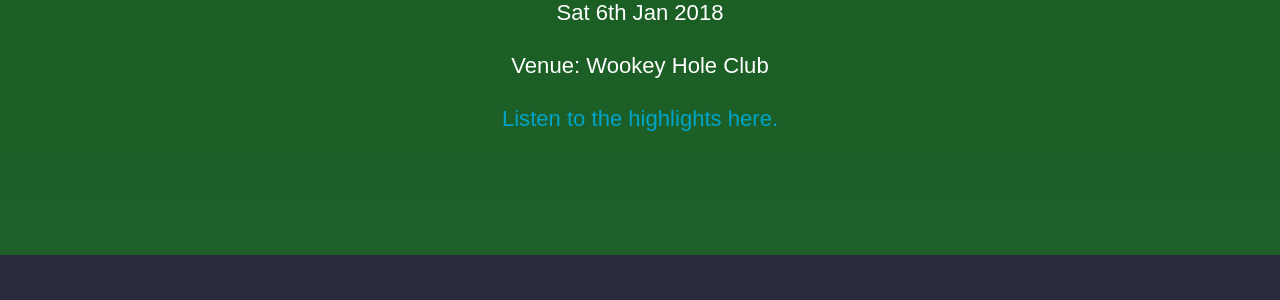
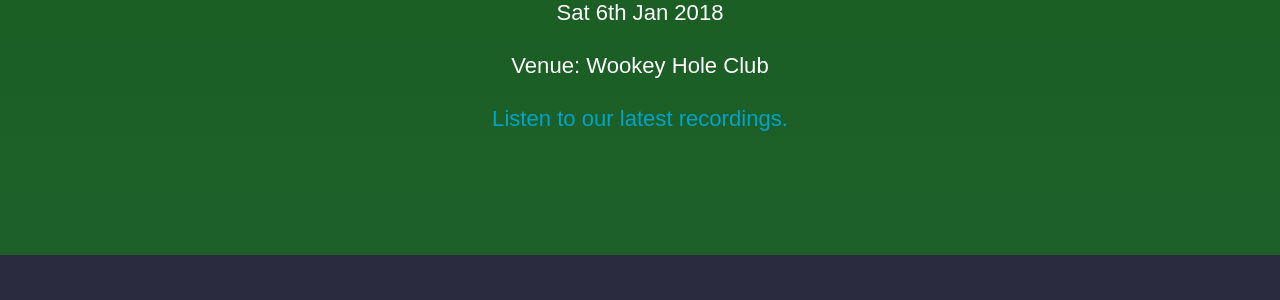
Before and after one commit to arthurspoint/arthurspoint.github.io, a Jekyll site: the page built from index.html, in a window 1280 px wide. Shown: the part 1026-1326 px from the top of the page. Built offline with Jekyll 4.4.1, drawn with Linux system fonts in a browser that asks for light colours.

Commit message:
On the home page, rather than "listen to the highlights of the gig"; "listen to our latest recording session"

```diff
--- a/index.html
+++ b/index.html
@@ -29,7 +29,7 @@ description: Alternative Folk band from Wookey Hole
 <p style="color:white">Sat 6th Jan 2018
 </p><p style="color:white">Venue: Wookey Hole Club
 </p>
-<p style="color:white;"><a href="/tracks">Listen to the highlights here.</a></p>
+<p style="color:white;"><a href="/tracks">Listen to our latest recordings.</a></p>
 
 
 	</section>
```
